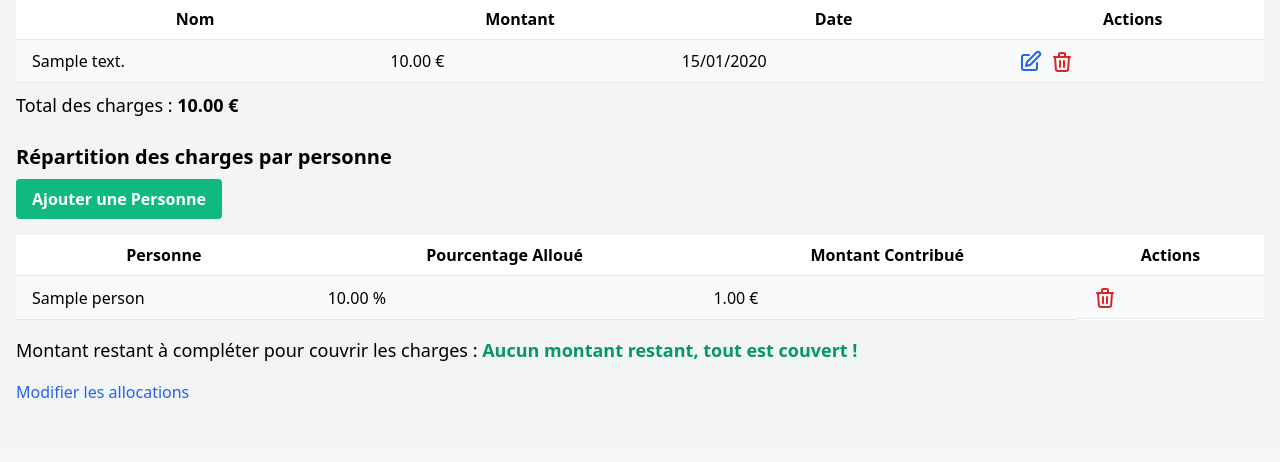
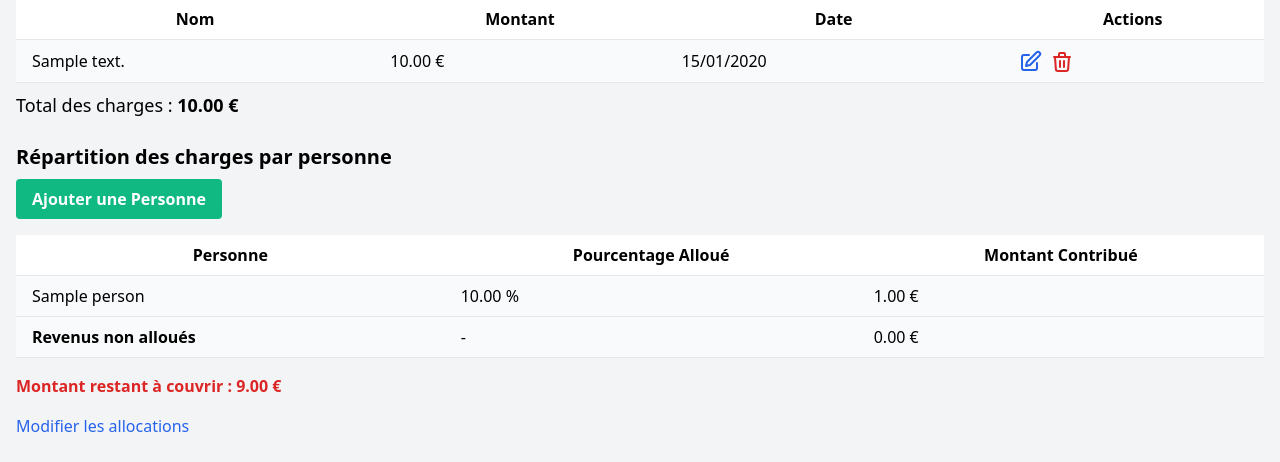
Before and after one commit to BaptisteRabouin/Budgetapp, a Flask app: page / in a window 1280 px wide. Shown: the part 357-819 px from the top of the page. Before the commit the page ends 755 px from the top, so only its background shows below. Run offline with Flask 3, Linux system fonts and the light colour scheme; the visitor is signed in with stand-in values (Sample User, id 1); tables that the repository leaves empty hold one stand-in row (values such as "Sample post").

Commit message:
update feature

```diff
--- a/app/routes.py
+++ b/app/routes.py
@@ -21,27 +21,31 @@ def index():
     charges = Charge.query.all()
     revenues = Revenue.query.all()
     persons = Person.query.all()
+
     total_charges = sum(charge.amount for charge in charges)
     total_revenues = sum(revenue.amount for revenue in revenues)
 
     # Calcul du solde
     balance = total_revenues - total_charges
 
-    # Calcul des contributions aux charges
+    # Calcul des contributions : salaires avec pourcentage + autres revenus
     contributions = {}
+    total_contributions = 0  # Somme totale des contributions pour les charges
+
     for person in persons:
         allocated_revenue = sum(
             revenue.amount for revenue in revenues if revenue.person_id == person.id
         )
-        contributions[person.name] = round(
-            (person.allocation_percentage / 100) * allocated_revenue, 2
-        )
+        contribution = round((person.allocation_percentage / 100) * allocated_revenue, 2)
+        contributions[person.name] = contribution
+        total_contributions += contribution
 
-    # Calcul du montant total couvert par les contributions
-    total_contributions = sum(contributions.values())
+    # Ajouter tous les revenus non associés à une personne dans les contributions
+    unallocated_revenues = sum(revenue.amount for revenue in revenues if revenue.person_id is None)
+    total_contributions += unallocated_revenues
 
-    # Calcul du montant restant    compl  ter pour couvrir les charges
-    remaining_to_cover = max(0, total_charges - total_revenues)
+    # Calcul du montant restant ou excédent
+    remaining_to_cover = total_contributions - total_charges  # Positif = excédent, Négatif = montant à couvrir
 
     delete_form = DeleteForm()
     return render_template(
@@ -52,9 +56,11 @@ def index():
         total_revenues=total_revenues,
         balance=balance,
         contributions=contributions,
+        total_contributions=total_contributions,
+        remaining_to_cover=remaining_to_cover,
+        unallocated_revenues=unallocated_revenues,  # Revenus non alloués
         delete_form=delete_form,
-        persons=persons,
-        remaining_to_cover=remaining_to_cover  # Ajout du montant restant
+        persons=persons
     )
 
 
--- a/app/templates/index.html
+++ b/app/templates/index.html
@@ -91,17 +91,19 @@
 <p class="text-lg mt-2">Total des charges : <span class="font-semibold">{{ "{:.2f}".format(total_charges) }} €</span></p>
 
 <!-- Section des pourcentages et contributions -->
+<!-- Section des pourcentages et contributions -->
 <h2 class="text-xl font-semibold mt-6 mb-2">Répartition des charges par personne</h2>
 <a href="{{ url_for('add_person') }}" class="bg-green-500 hover:bg-green-700 text-white font-bold py-2 px-4 rounded mb-4 inline-block">
     Ajouter une Personne
 </a>
+
+<!-- Tableau des contributions -->
 <table class="min-w-full bg-white">
     <thead>
         <tr>
             <th class="py-2 px-4 border-b">Personne</th>
             <th class="py-2 px-4 border-b">Pourcentage Alloué</th>
             <th class="py-2 px-4 border-b">Montant Contribué</th>
-            <th class="py-2 px-4 border-b">Actions</th>
         </tr>
     </thead>
     <tbody>
@@ -110,29 +112,27 @@
             <td class="py-2 px-4 border-b">{{ person.name }}</td>
             <td class="py-2 px-4 border-b">{{ "{:.2f}".format(person.allocation_percentage) }} %</td>
             <td class="py-2 px-4 border-b">{{ "{:.2f}".format(contributions[person.name]) }} €</td>
-            <td class="py-2 px-4 border-b flex items-center">
-                <form action="{{ url_for('delete_person', id=person.id) }}" method="post" class="inline" onsubmit="return confirm('Voulez-vous vraiment supprimer {{ person.name }} ?');">
-                    {{ delete_form.hidden_tag() }}
-                    <button type="submit" class="text-red-600 hover:text-red-800 focus:outline-none">
-                        <svg xmlns="http://www.w3.org/2000/svg" class="h-6 w-6 inline" fill="none" viewBox="0 0 24 24" stroke="currentColor">
-                            <path stroke-linecap="round" stroke-linejoin="round" stroke-width="2" d="M19 7l-.867 12.142A2 2 0 0116.138 21H7.862a2 2 0 01-1.995-1.858L5 7m5 4v6m4-6v6m1-10V4a1 1 0 00-1-1h-4a1 1 0 00-1 1v3M4 7h16" />
-                        </svg>
-                    </button>
-                </form>
-            </td>
         </tr>
         {% endfor %}
+        <!-- Revenus non alloués -->
+        <tr class="bg-gray-50">
+            <td class="py-2 px-4 border-b font-bold">Revenus non alloués</td>
+            <td class="py-2 px-4 border-b">-</td>
+            <td class="py-2 px-4 border-b">{{ "{:.2f}".format(unallocated_revenues) }} €</td>
+        </tr>
     </tbody>
 </table>
-<!-- Montant restant à compléter -->
-<p class="text-lg mt-4">
-    Montant restant à compléter pour couvrir les charges :
-    {% if remaining_to_cover > 0 %}
-        <span class="font-semibold text-red-600">{{ "{:.2f}".format(remaining_to_cover) }} €</span>
+
+<!-- Montant restant ou excédent -->
+<div class="mt-4">
+    {% if remaining_to_cover < 0 %}
+    <p class="text-red-600 font-bold">Montant restant à couvrir : {{ "{:.2f}".format(remaining_to_cover | abs) }} €</p>
+    {% elif remaining_to_cover > 0 %}
+    <p class="text-green-600 font-bold">Excédent de contributions : {{ "{:.2f}".format(remaining_to_cover) }} €</p>
     {% else %}
-        <span class="font-semibold text-green-600">Aucun montant restant, tout est couvert !</span>
+    <p class="text-gray-600 font-bold">Les contributions couvrent exactement les charges.</p>
     {% endif %}
-</p>
+</div>
+<a href="{{ url_for('manage_allocations') }}" class="text-blue-600 hover:text-blue-800 mt-4 block">Modifier les allocations</a>
 
-<a href="{{ url_for('manage_allocations') }}" class="text-blue-600 hover:text-blue-800 mt-4 block">Modifier les allocations</a>
 {% endblock %}
```
